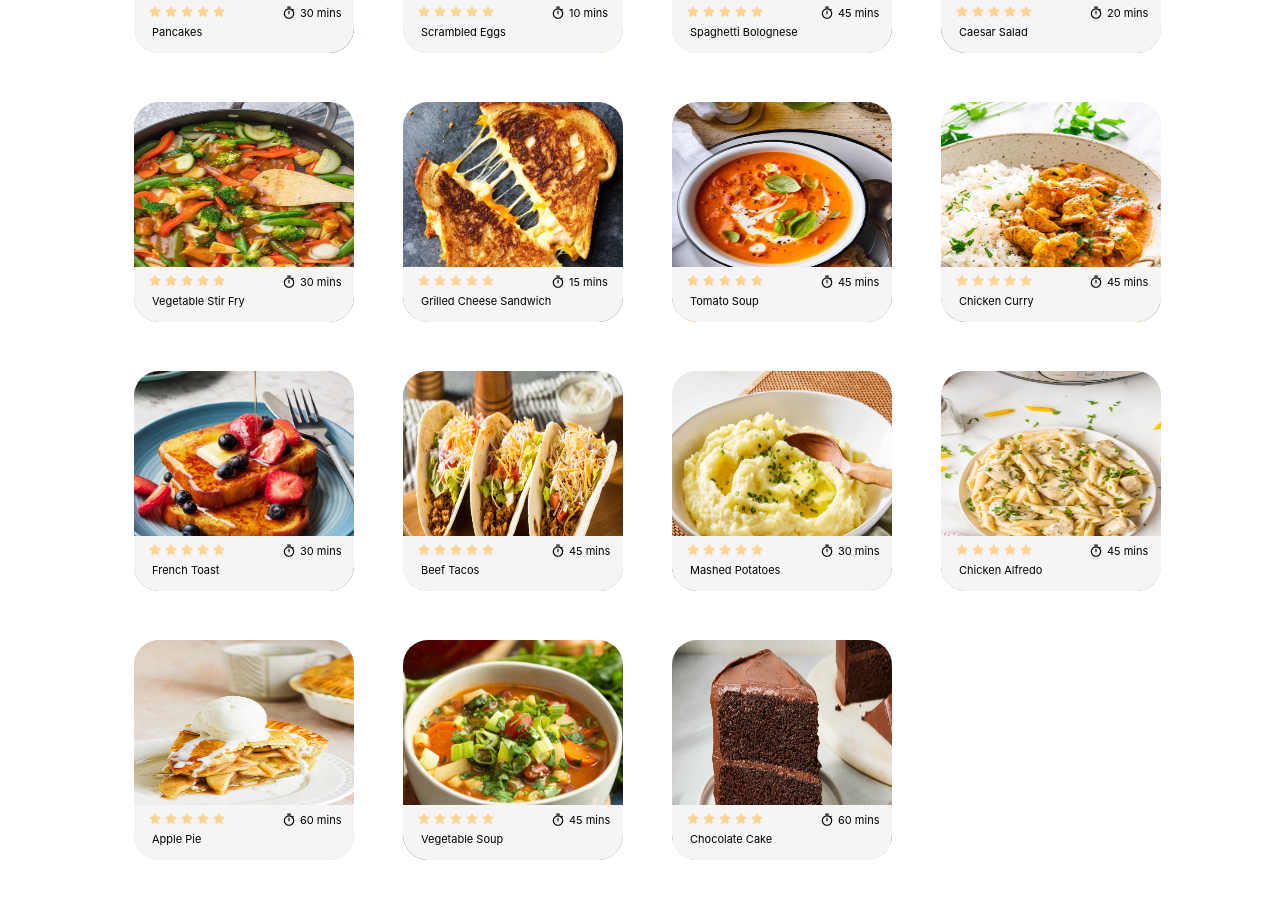
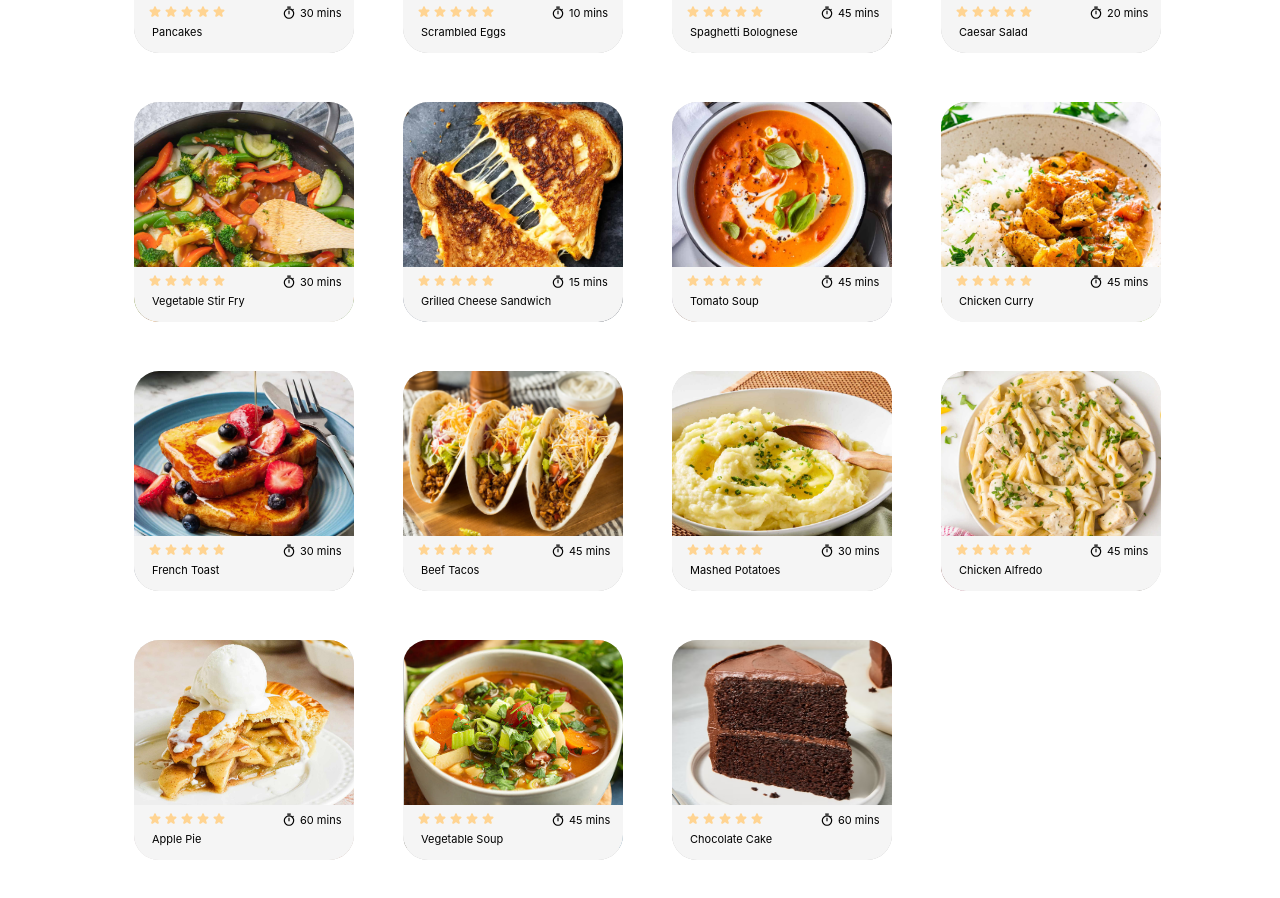
Before and after one commit to TheHammad7/SEPP-Prototype, a React (Vite) app in the folder Frontend/: page / in a window 1280 px wide. Shown: the part 700-1598 px from the top of the page. Built offline with nearby package versions, Linux system fonts and the light colour scheme.

Commit message:
Add images to recipe cards

```diff
--- a/Frontend/src/App.jsx
+++ b/Frontend/src/App.jsx
@@ -1,6 +1,7 @@
 import './App.css'
 import FilterButton from './components/FilterButton';
 import RecipeCard from "./components/RecipeCard";
+import recipes from './components/RecipeList';
 
 import MenuIcon from './assets/menu-icon.svg';
 import SSHLogo from './assets/ssh-logo.svg';
@@ -42,22 +43,17 @@ function App() {
       </div>
 
       <div className='RecipeGrid'>
-        <RecipeCard title = "Pancakes" cookingTime={30} image = './images/Pancakes.jpg'/>
-        <RecipeCard title = "Scrambled Eggs" cookingTime={10} image = './images/Scrambled-eggs.jpg' />
-        <RecipeCard title = "Spaghetti Bolognese" cookingTime={45} image = './images/Spaghetti-bolognese.jpg'/>
-        <RecipeCard title = "Caesar Salad" cookingTime={20} image = './images/Caesar-salad.jpg'/>
-        <RecipeCard title = "Vegetable Stir Fry" cookingTime={30} image = './images/Vegetable-stir-fry.jpg'/>
-        <RecipeCard title = "Grilled Cheese Sandwich" cookingTime={15} image = './images/Grilled-cheese-sando.jpg' />
-        <RecipeCard title = "Tomato Soup" cookingTime={45} image = './images/Tomato-soup.jpg'/>
-        <RecipeCard title = "Chicken Curry" cookingTime={45} image = './images/Chicken-curry.jpg'/>
-        <RecipeCard title = "French Toast" cookingTime={30} image = './images/French-toast.jpg'/>
-        <RecipeCard title = "Beef Tacos" cookingTime={45} image = './images/Beef-tacos.jpg'/>
-        <RecipeCard title = "Mashed Potatoes" cookingTime={30} image = './images/Mashed-potatoes.jpg'/>
-        <RecipeCard title = "Chicken Alfredo" cookingTime={45} image = './images/Chicken-alfredo.jpg'/>
-        <RecipeCard title = "Apple Pie" cookingTime={60} image = './images/Apple-pie.jpg'/>
-        <RecipeCard title = "Vegetable Soup" cookingTime={45} image = './images/Vegetable-soup.jpg'/>
-        <RecipeCard title = "Chocolate Cake" cookingTime={60} image = './images/Chocolate-cake.jpg'/>
+        {recipes.map((recipe) => (
+        <RecipeCard
+          title={recipe.title}
+          cookingTime={recipe.cookingTime}
+          image={recipe.image}
+          backgroundPosition={recipe.backgroundPosition}
+          backgroundSize={recipe.backgroundSize}
+        />
+      ))}
       </div>
+
     </div>
   );
 
--- a/Frontend/src/components/RecipeCard.css
+++ b/Frontend/src/components/RecipeCard.css
@@ -53,6 +53,7 @@
 }
 
 .RecipeImage {
+    position: absolute;
     width: 220px;
     height: 220px;
     flex-shrink: 0;
--- a/Frontend/src/components/RecipeCard.jsx
+++ b/Frontend/src/components/RecipeCard.jsx
@@ -4,20 +4,24 @@ import "./RecipeCard.css";
 import StarRatingIcon from '../assets/5-star-rating-icon.svg';
 import TimerIcon from '../assets/timer-icon.svg';
 
-const RecipeCard = ({ title, image, cookingTime }) => {
-  return (
-    <div className="RecipeCard">
-
-        <img src={image} alt={`${title} image`} className="RecipeImage" />
-
+const RecipeCard = ({ title, cookingTime, image, backgroundPosition, backgroundSize }) => {
+    return (
+      <div className="RecipeCard">
+        <div
+          className="RecipeImage"
+          style={{
+            borderRadius: "25px",
+            background: `url(${image}) lightgrey ${backgroundPosition} / ${backgroundSize} no-repeat`,
+          }}
+        ></div>
         <div className="RecipeCardInfo">
             <img src={StarRatingIcon} alt="5-Star-Rating-Icon" className="StarRatingIcon" />
             <img src={TimerIcon} alt="TimerIcon" className="TimerIcon" />
+            <text className="RecipeTitle">{title}</text>
             <text className="CookingTime">{cookingTime} mins</text>
-            <text className="RecipeTitle">{title}</text>
         </div>
-    </div>
-  );
-};
+      </div>
+    );
+  };
 
 export default RecipeCard;
--- /dev/null
+++ b/Frontend/src/components/RecipeList.jsx
@@ -0,0 +1,109 @@
+const recipes = [
+    {
+      title: "Pancakes",
+      cookingTime: 30,
+      image: './images/Pancakes.jpg',
+      backgroundPosition: "-32.963px -5.14px",
+      backgroundSize: "117.345% 78.7%",
+    },
+    {
+      title : "Scrambled Eggs",
+      cookingTime:10,
+      image : './images/Scrambled-eggs.jpg',
+      backgroundPosition: "-9.99px -3.754px",
+      backgroundSize: "131.922% 77.727%",
+    },
+    {
+      title : "Spaghetti Bolognese",
+      cookingTime:45,
+      image : './images/Spaghetti-bolognese.jpg',
+      backgroundPosition: "50%",
+      backgroundSize: "cover",
+    },
+    {
+        title : "Caesar Salad",
+        cookingTime:20,
+        image : './images/Caesar-salad.jpg',
+        backgroundPosition: "-22.697px 0px",
+        backgroundSize: "121.766% 78.636%",
+    },
+    {
+        title : "Vegetable Stir Fry",
+        cookingTime:30,
+        image : './images/Vegetable-stir-fry.jpg',
+        backgroundPosition: "-2.717px -2.48px",
+        backgroundSize: "102.144% 148.855%",
+    },
+    {
+        title : "Grilled Cheese Sandwich",
+        cookingTime:15,
+        image : './images/Grilled-cheese-sando.jpg',
+        backgroundPosition: "50%",
+        backgroundSize: "cover",
+    },
+    {
+        title : "Tomato Soup",
+        cookingTime:45,
+        image : './images/Tomato-soup.jpg',
+        backgroundPosition: "0px -62.14px",
+        backgroundSize: "100% 141.724%",
+    },
+    {
+        title : "Chicken Curry",
+        cookingTime:45,
+        image : './images/Chicken-curry.jpg',
+        backgroundPosition: "0px -26.691px",
+        backgroundSize: "100% 125%",
+    },
+    {
+        title : "French Toast",
+        cookingTime:30,
+        image : './images/French-toast.jpg',
+        backgroundPosition: "0px -9.821px",
+        backgroundSize: "100% 100%",
+    },
+    {
+        title : "Beef Tacos",
+        cookingTime:45,
+        image : './images/Beef-tacos.jpg',
+        backgroundPosition: "-8.132px -3.905px",
+        backgroundSize: "105% 79.048%",
+    },
+    {
+        title : "Mashed Potatoes",
+        cookingTime:30,
+        image : './images/Mashed-potatoes.jpg',
+        backgroundPosition: "-27.846px 0px",
+        backgroundSize: "115.303% 87.273%",
+    },
+    {
+        title : "Chicken Alfredo",
+        cookingTime:45,
+        image : './images/Chicken-alfredo.jpg',
+        backgroundPosition: "0.184px -87.864px",
+        backgroundSize: "100% 150%",
+    },
+    {
+        title : "Apple Pie",
+        cookingTime:60,
+        image : './images/Apple-pie.jpg',
+        backgroundPosition: "-0.41px -79.4px",
+        backgroundSize: "100% 150%",
+    },
+    {
+        title : "Vegetable Soup",
+        cookingTime:45,
+        image : './images/Vegetable-soup.jpg',
+        backgroundPosition: "0.758px -12.132px",
+        backgroundSize: "100% 100%",
+    },
+    {
+        title : "Chocolate Cake",
+        cookingTime:60,
+        image : './images/Chocolate-cake.jpg',
+        backgroundPosition: "-17.188px -2.364px",
+        backgroundSize: "130.994% 76.95%",
+    },
+  ];
+
+  export default recipes;
```
